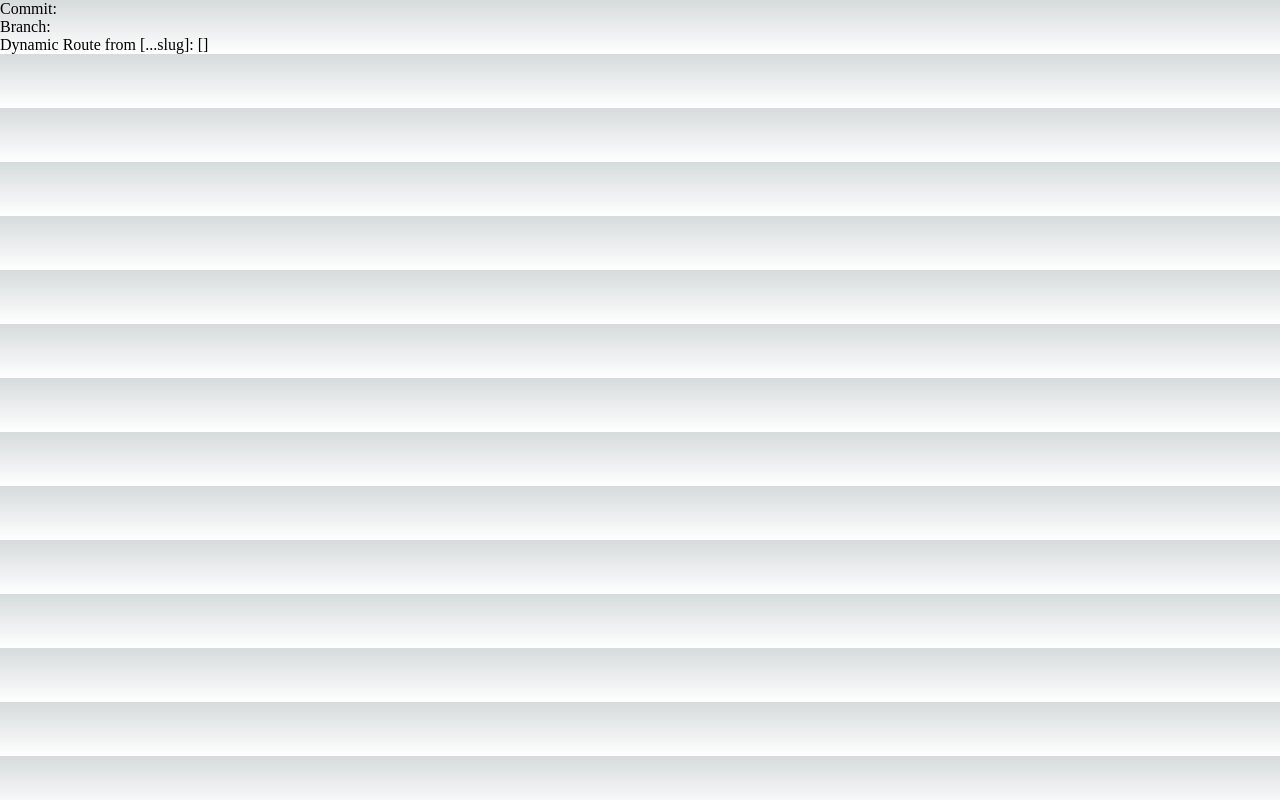
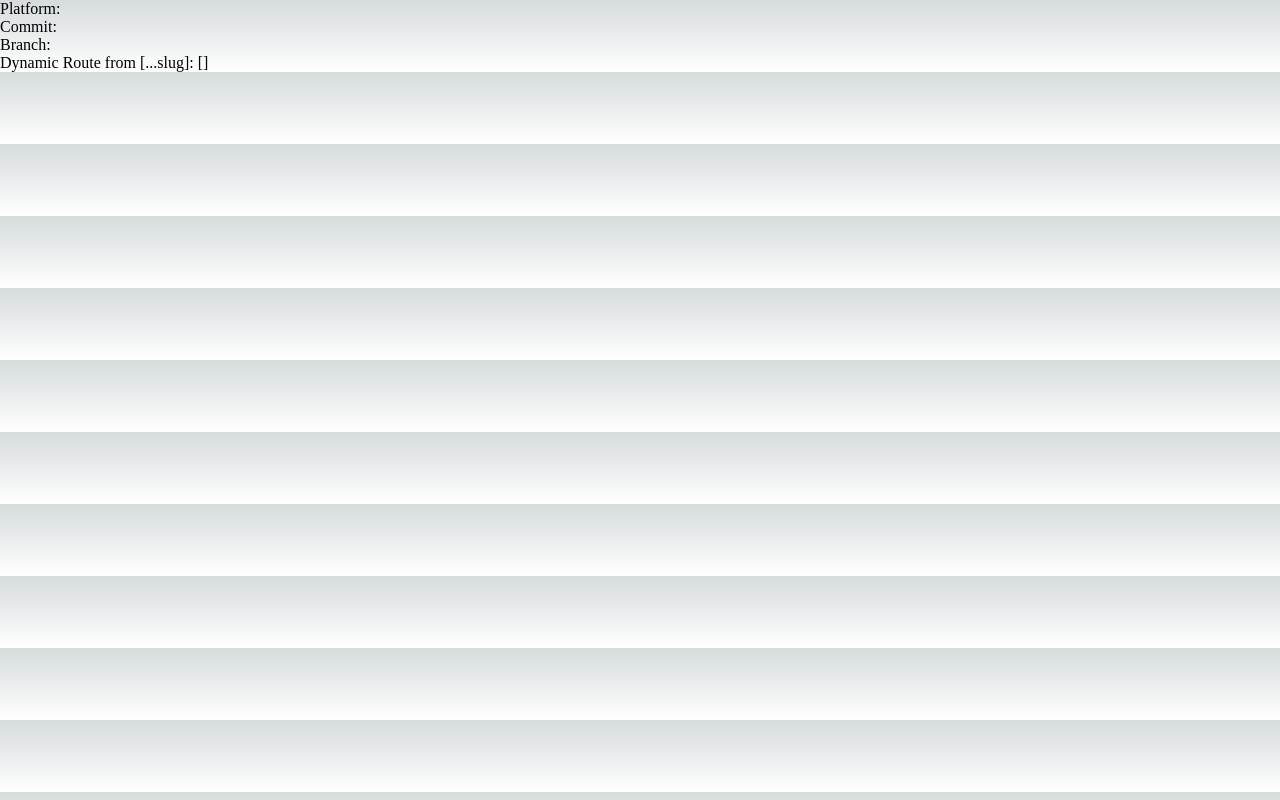
Before and after one commit to fong/dynamic-routes-api-404-app, a Next.js app: page / in a window 1280 px wide. Built offline with nearby package versions, Linux system fonts and the light colour scheme.

Commit message:
pull platform envs

```diff
--- a/next.config.js
+++ b/next.config.js
@@ -2,6 +2,12 @@
 const nextConfig = {
   trailingSlash: true,
   reactStrictMode: true,
-}
+  env: {
+    NEXT_PUBLIC_CF_PAGES: process.env.CF_PAGES,
+    NEXT_PUBLIC_VERCEL: process.env.VERCEL,
+    NEXT_PUBLIC_CF_PAGES_COMMIT_SHA: process.env.CF_PAGES_COMMIT_SHA,
+    NEXT_PUBLIC_CF_PAGES_BRANCH: process.env.CF_PAGES_BRANCH,
+  },
+};
 
-module.exports = nextConfig
+module.exports = nextConfig;
--- a/src/pages/[...slug].tsx
+++ b/src/pages/[...slug].tsx
@@ -29,8 +29,9 @@ export const getStaticProps: GetStaticProps = async ({ params }) => {
 export default function Page() {
   const router = useRouter()
   return <div>
-      <p>Commit: {process.env.CF_PAGES_COMMIT_SHA}</p>
-      <p>Branch: {process.env.CF_PAGES_BRANCH}</p>
+      <p>Platform: {process.env.NEXT_PUBLIC_CF_PAGES === "1" && 'Cloudflare Pages'}{process.env.NEXT_PUBLIC_VERCEL === "1" && 'Vercel'}</p>
+      <p>Commit: {process.env.NEXT_PUBLIC_CF_PAGES_COMMIT_SHA || process.env.NEXT_PUBLIC_VERCEL_GIT_COMMIT_SHA }</p>
+      <p>Branch: {process.env.NEXT_PUBLIC_CF_PAGES_BRANCH || process.env.NEXT_PUBLIC_VERCEL_GIT_COMMIT_REF}</p>
       <p>Dynamic Route from [...slug]: {JSON.stringify(router.query.slug)}</p>
     </div>
 
```
